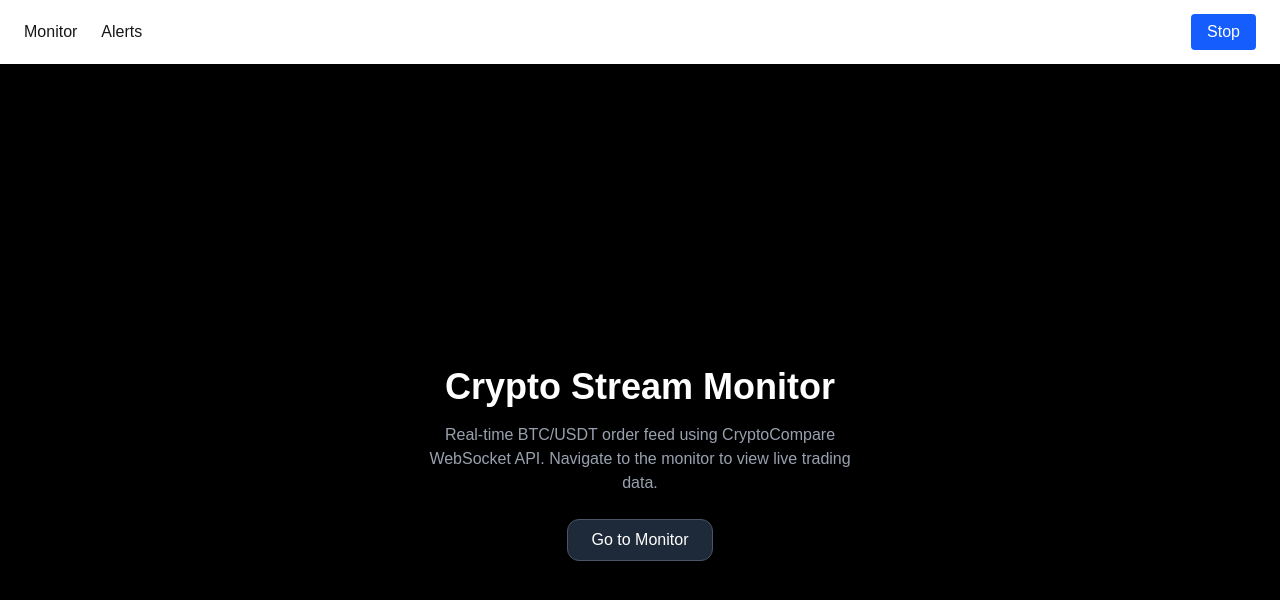
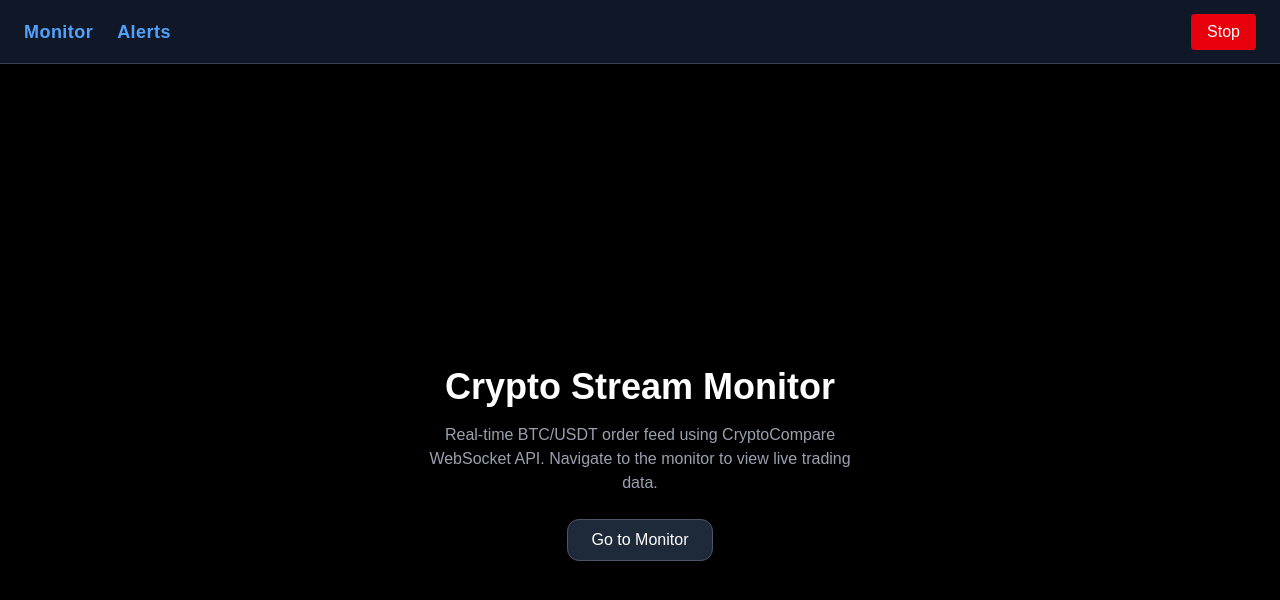
Before and after one commit to Gevorious/crypto-monitor, a Next.js app: page / in a window 1280 px wide. Shown: the top 600 px of the page. Built offline with nearby package versions, Linux system fonts and the light colour scheme.

Commit message:
update: updated navbar styles

```diff
--- a/components/Navbar/index.tsx
+++ b/components/Navbar/index.tsx
@@ -4,21 +4,33 @@ import Link from 'next/link';
 
 const Navbar = () => {
   const { shouldConnect, toggleConnection } = useSocketStore();
+
   return (
-    <nav className="bg-white shadow-md fixed top-0 left-0 right-0 z-10 h-16 flex items-center px-6 justify-between">
+    <nav className="bg-gray-900 text-white fixed top-0 left-0 right-0 z-10 h-16 flex items-center px-6 justify-between border-b border-gray-700">
       <div className="flex space-x-6 items-center">
-        <Link href="/monitor" className="hover:underline font-medium">
+        <Link
+          href="/monitor"
+          className="text-blue-400 hover:text-white font-semibold text-lg tracking-wide transition-colors"
+        >
           Monitor
         </Link>
-        <Link href="/alerts" className="hover:underline font-medium">
+        <Link
+          href="/alerts"
+          className="text-blue-400 hover:text-white font-semibold text-lg tracking-wide transition-colors"
+        >
           Alerts
         </Link>
       </div>
       <button
-        className="bg-blue-600 text-white px-4 py-1.5 rounded hover:bg-blue-700"
+        className={`px-4 py-1.5 rounded font-medium transition-colors
+          ${
+            shouldConnect
+              ? 'bg-red-600 hover:bg-red-500 text-white'
+              : 'bg-green-600 hover:bg-green-500 text-white'
+          }`}
         onClick={toggleConnection}
       >
-        {shouldConnect ? 'Stop' : 'Start'}{' '}
+        {shouldConnect ? 'Stop' : 'Start'}
       </button>
     </nav>
   );
```
